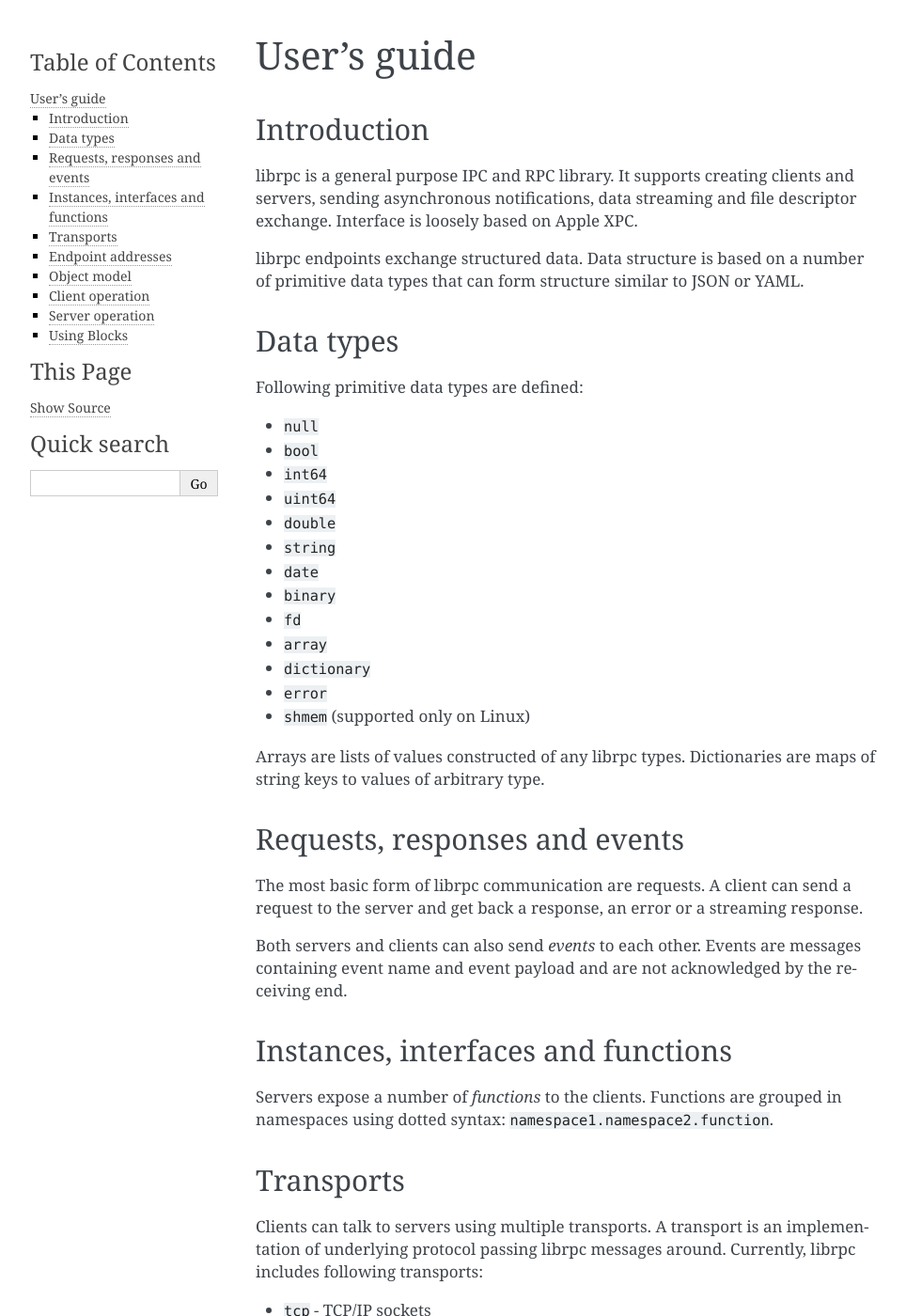
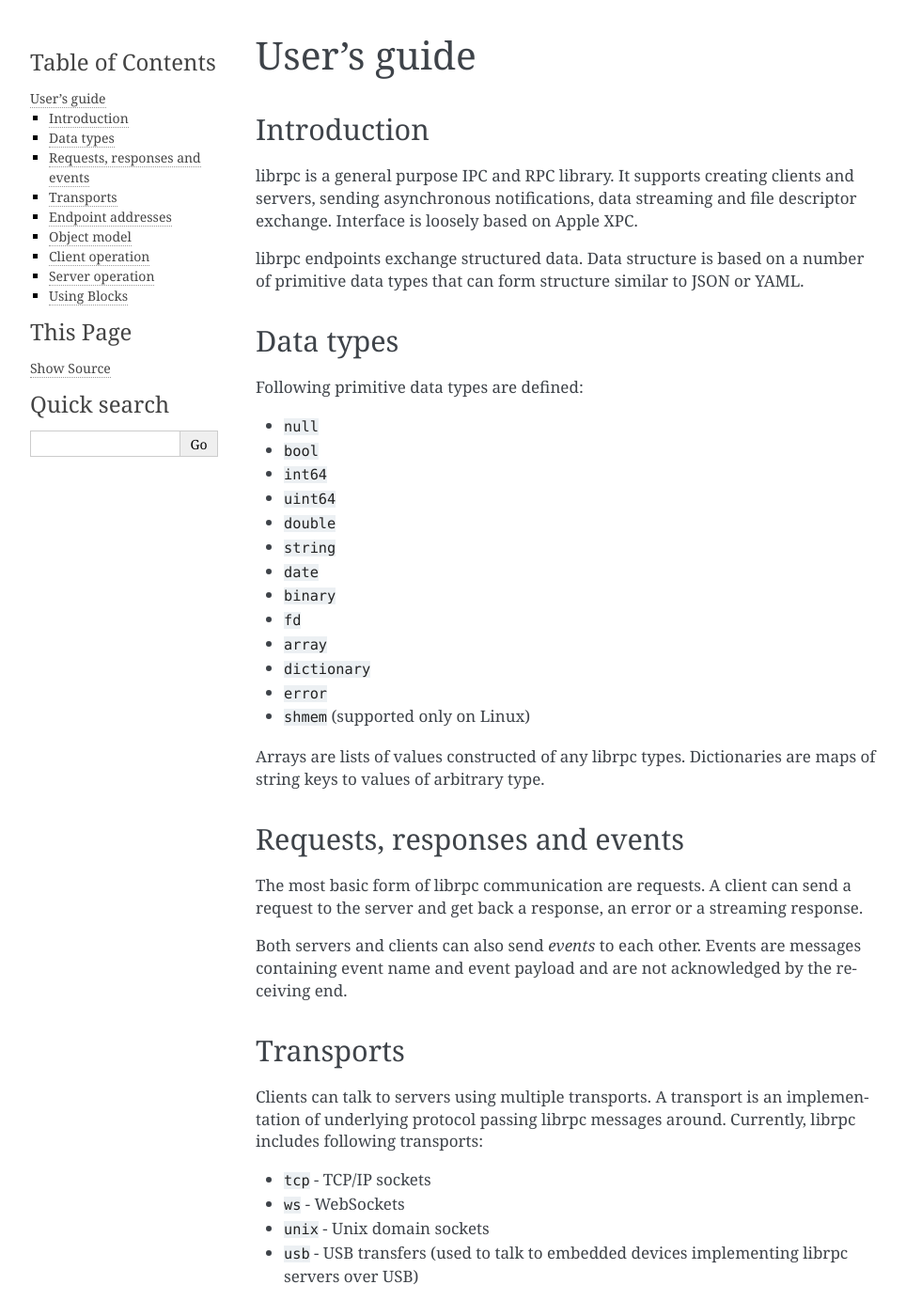
Before and after one commit to twoporeguys/librpc, a Sphinx documentation site: the page built from docs/source/guide.rst, in a window 1280 px wide and 1400 px high. Shown: the whole window at 94% size, without its empty margins (148-1112 px from the left). Built offline with Sphinx 7.4.7, drawn with Linux system fonts in a browser that asks for light colours; pages that are not in the unit, such as notebooks, are missing from menus.

Commit message:
Remove outdated paragraph.

```diff
--- a/docs/source/guide.rst
+++ b/docs/source/guide.rst
@@ -41,11 +41,6 @@
 messages containing event name and event payload and are not acknowledged
 by the receiving end.
 
-Instances, interfaces and functions
------------------------------------
-Servers expose a number of `functions` to the clients. Functions are grouped
-in namespaces using dotted syntax: ``namespace1.namespace2.function``.
-
 Transports
 ----------
 Clients can talk to servers using multiple transports. A transport is an
```
